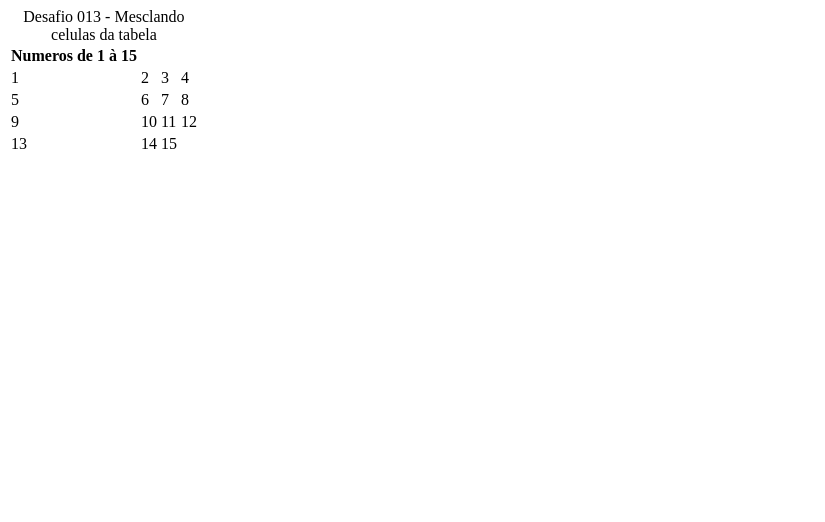
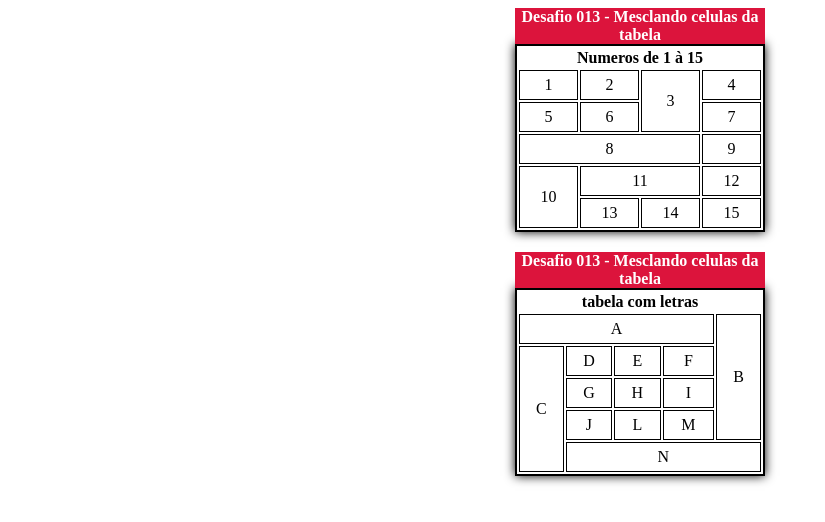
Before and after one commit to ericowanderlima/desafio-013, a plain HTML site: page index.html in a window 1280 px wide. Shown: the whole page, without its empty margins (0-825 px from the left). Drawn offline with Linux system fonts and the light colour scheme.

Commit message:
finalizei o desafio

```diff
--- a/index.html
+++ b/index.html
@@ -4,13 +4,34 @@
     <meta charset="UTF-8">
     <meta name="viewport" content="width=device-width, initial-scale=1.0">
     <title>Tabelas com mesclagem</title>
+
+    <style>
+        caption{
+            background-color: crimson;
+            color: white;
+            font-weight: bold;
+        }
+        table{
+            width: 250px;
+            margin: auto;
+            margin-bottom: 20px;
+            border: 2px solid black;
+            box-shadow: 0 0 10px black;
+        }
+
+        tbody td{
+            border: 1px solid black;
+            padding: 5px;
+            text-align: center;
+        }
+    </style>
 </head>
 <body>
     <table>
         <caption>Desafio 013 - Mesclando celulas da tabela</caption>
         <thead>
             <tr>
-                <th>Numeros de 1 à 15</th>
+                <th colspan="4">Numeros de 1 à 15</th>
             </tr>
         </thead>
 
@@ -18,7 +39,7 @@
             <tr>
                 <td>1</td>
                 <td>2</td>
-                <td>3</td>
+                <td rowspan="2">3</td>
                 <td>4</td>
             </tr>
 
@@ -26,13 +47,16 @@
                 <td>5</td>
                 <td>6</td>
                 <td>7</td>
-                <td>8</td>
             </tr>
 
             <tr>
+                <td colspan="3">8</td>
                 <td>9</td>
-                <td>10</td>
-                <td>11</td>
+            </tr>
+
+            <tr>
+                <td rowspan="2">10</td>
+                <td colspan="2">11</td>
                 <td>12</td>
             </tr>
 
@@ -42,7 +66,46 @@
                 <td>15</td>
             </tr>
         </tbody>
+    </table>
 
+    <table>
+        <caption>Desafio 013 - Mesclando celulas da tabela</caption>
+
+        <thead>
+            <tr>
+                <th colspan="5">tabela com letras</th>
+            </tr>
+        </thead>
+
+        <tbody>
+            <tr>
+                <td colspan="4">A</td>
+                <td rowspan="4">B</td>
+            </tr>
+
+            <tr>
+                <td rowspan="4">C</td>
+                <td>D</td>
+                <td>E</td>
+                <td>F</td>
+            </tr>
+
+            <tr>
+                <td>G</td>
+                <td>H</td>
+                <td>I</td>
+            </tr>
+
+            <tr>
+                <td>J</td>
+                <td>L</td>
+                <td>M</td>
+            </tr>
+
+            <tr>
+                <td colspan="4">N</td>
+            </tr>
+        </tbody>
     </table>
 </body>
 </html>
```
